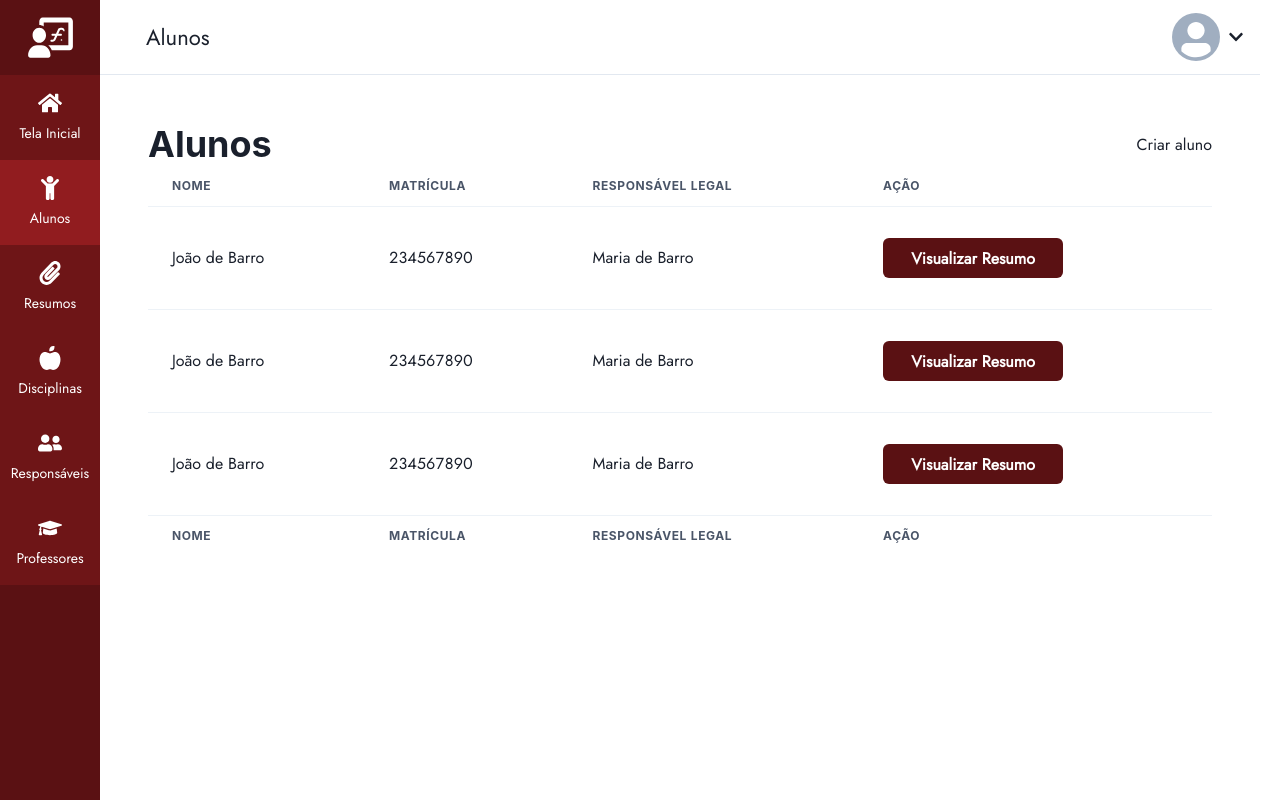
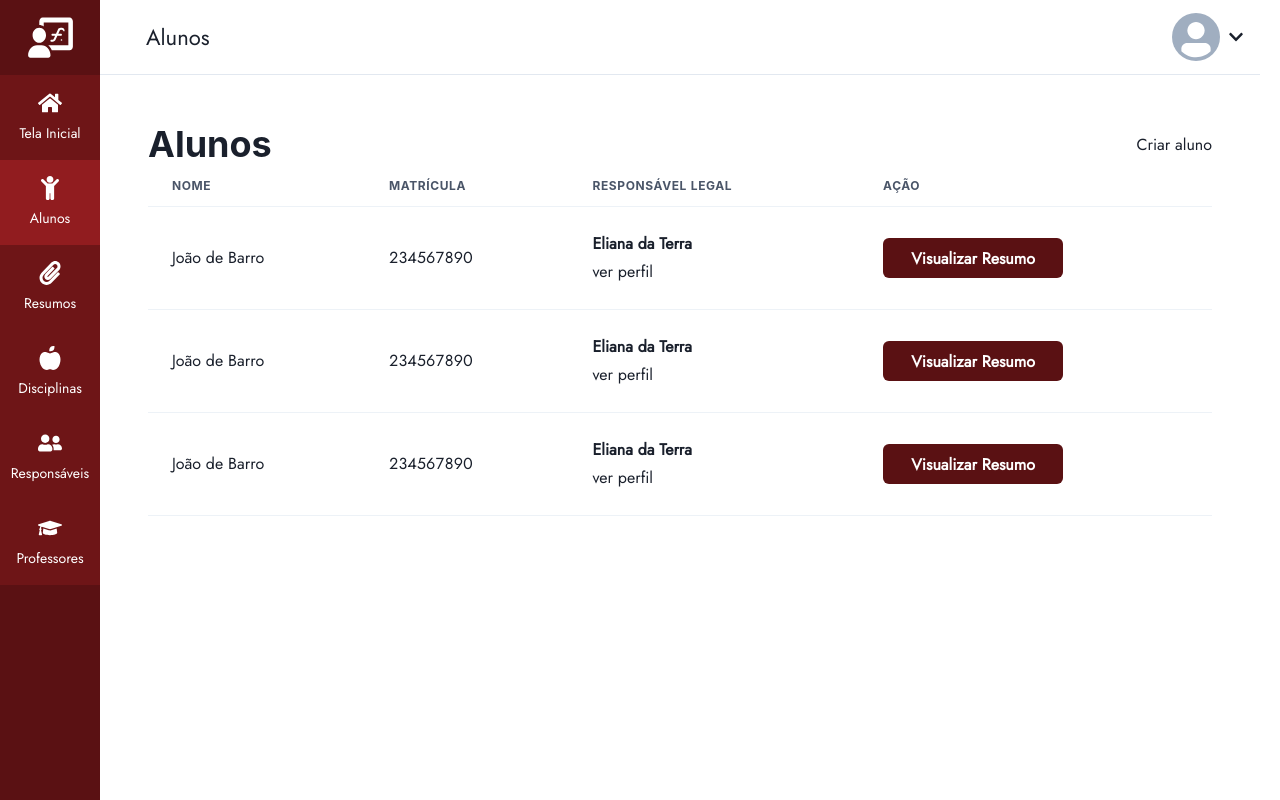
Before and after one commit to Lugaluvi/formly-frontend, a Next.js app: page /students in a window 1280 px wide. Built offline with nearby package versions, Linux system fonts and the light colour scheme.

Commit message:
feat: general adjustments

```diff
--- a/src/components/Sidebar/index.tsx
+++ b/src/components/Sidebar/index.tsx
@@ -12,7 +12,7 @@ import {
 import { Logo } from "../Logo";
 
 const ITEMS = [
-  { name: "Tela Inicial", icon: FaHome, href: "/home" },
+  { name: "Tela Inicial", icon: FaHome, href: "/dashboard" },
   { name: "Alunos", icon: FaChild, href: "/students" },
   { name: "Resumos", icon: FaPaperclip, href: "/resumes" },
   { name: "Disciplinas", icon: FaAppleAlt, href: "/subjects" },
--- a/src/pages/home.tsx
+++ b/src/pages/home.tsx
@@ -18,7 +18,7 @@ const Home: NextPage = () => {
               Bem-vindo(a), vamos começar?
             </Heading>
             <Flex flexDirection="column" alignItems="center" mt='5vh'>
-              <Link href='/teachers/new'><Button bgColor='#5A1113' textColor={'white'} variant='solid'>Começar</Button></Link>
+              <Link href='/dashboard'><Button bgColor='#5A1113' textColor={'white'} variant='solid'>Começar</Button></Link>
             </Flex>
           </Flex>
         </Flex>
--- a/src/pages/students/index.tsx
+++ b/src/pages/students/index.tsx
@@ -9,42 +9,18 @@ import {
   TableContainer,
   Tbody,
   Td,
-  Tfoot,
+  Text,
   Th,
   Thead,
   Tr,
+  VStack,
 } from "@chakra-ui/react";
 import axios from "axios";
 import React, { useState } from "react";
 import { FaChild } from "react-icons/fa";
 import { LayoutAuth } from "../../layouts";
 
-const baseURL = "localhost:8080/";
-
 const StudentsList = () => {
-  const [name, setName] = useState<String>("");
-  const [email, setEmail] = useState<String>("");
-  const [phone, setPhone] = useState<String>("");
-  const [description, setDescription] = useState<String>("");
-  const [resumeActivities, setResumeActivities] = useState<String>("");
-
-  const listStudents = () => {
-    axios
-      .post(baseURL + "/students", {
-        firstName: name,
-        email: email,
-        phone: phone,
-        description: description,
-        resumeActivities: resumeActivities,
-      })
-      .then(function (response) {
-        console.log(response);
-      })
-      .catch(function (error) {
-        console.error(error);
-      });
-  };
-
   return (
     <LayoutAuth title="Alunos">
       <Flex direction="column">
@@ -68,7 +44,12 @@ const StudentsList = () => {
               <Tr>
                 <Td>João de Barro</Td>
                 <Td>234567890</Td>
-                <Td>Maria de Barro</Td>
+                <Td>
+                  <VStack align="left">
+                    <Text fontWeight="bold">Eliana da Terra</Text>
+                    <Link href="#">ver perfil</Link>
+                  </VStack>
+                </Td>
                 <Td>
                   <Button
                     textColor="white"
@@ -84,7 +65,12 @@ const StudentsList = () => {
               <Tr>
                 <Td>João de Barro</Td>
                 <Td>234567890</Td>
-                <Td>Maria de Barro</Td>
+                <Td>
+                  <VStack align="left">
+                    <Text fontWeight="bold">Eliana da Terra</Text>
+                    <Link href="#">ver perfil</Link>
+                  </VStack>
+                </Td>
                 <Td>
                   <Button
                     textColor="white"
@@ -100,7 +86,12 @@ const StudentsList = () => {
               <Tr>
                 <Td>João de Barro</Td>
                 <Td>234567890</Td>
-                <Td>Maria de Barro</Td>
+                <Td>
+                  <VStack align="left">
+                    <Text fontWeight="bold">Eliana da Terra</Text>
+                    <Link href="#">ver perfil</Link>
+                  </VStack>
+                </Td>
                 <Td>
                   <Button
                     textColor="white"
@@ -114,14 +105,6 @@ const StudentsList = () => {
                 </Td>
               </Tr>
             </Tbody>
-            <Tfoot>
-              <Tr>
-                <Th>Nome</Th>
-                <Th>Matrícula</Th>
-                <Th>Responsável Legal</Th>
-                <Th>Ação</Th>
-              </Tr>
-            </Tfoot>
           </Table>
         </TableContainer>
       </Flex>
--- a/src/pages/students/new.tsx
+++ b/src/pages/students/new.tsx
@@ -79,7 +79,7 @@ const StudentForm = () => {
         </FormControl>
         <FormControl width="50vw" my="1%">
           <FormLabel htmlFor="age">Idade</FormLabel>
-          <NumberInput defaultValue={1} min={1} max={100}>
+          <NumberInput defaultValue={10} min={1} max={100}>
             <NumberInputField
               id="age"
               value={age}
```
Also changed, not shown: src/pages/teachers/index.tsx (+0 -40 lines), 1 other file (tests, documents, lock files or other folders).
